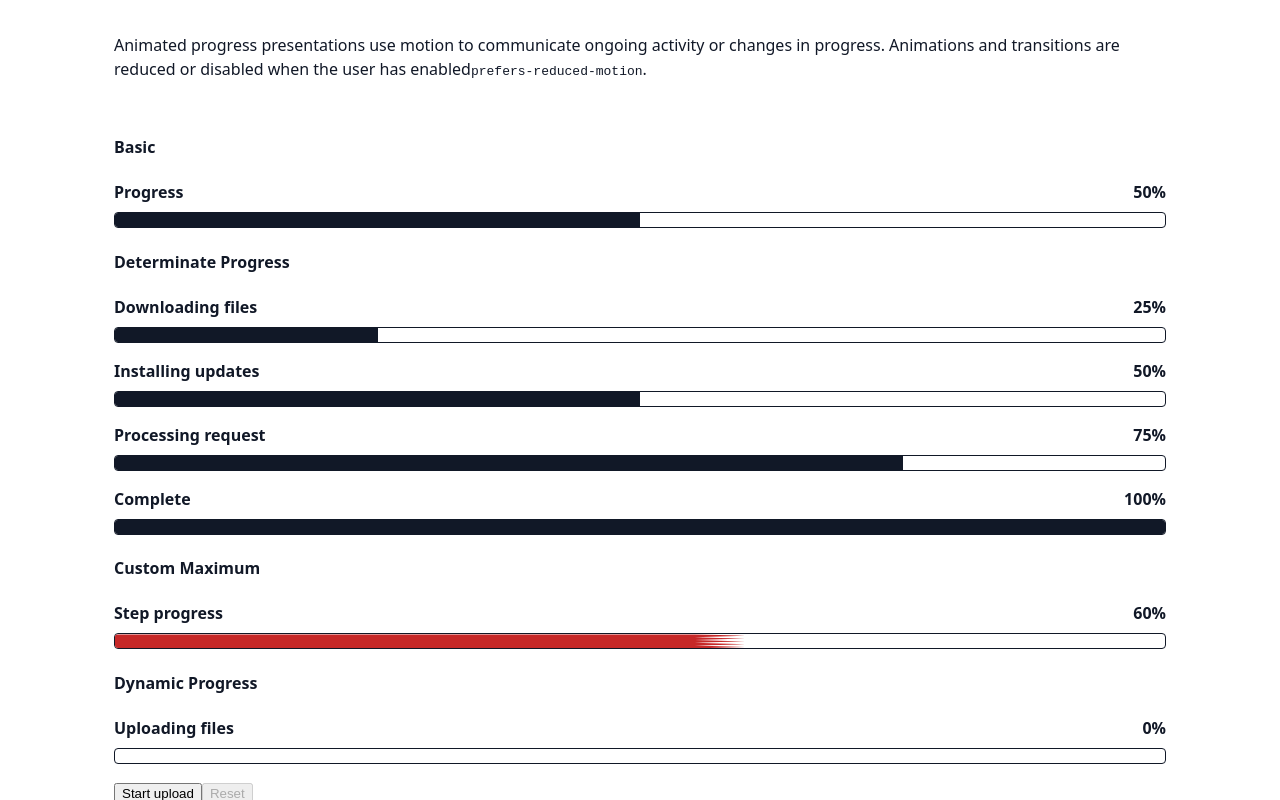
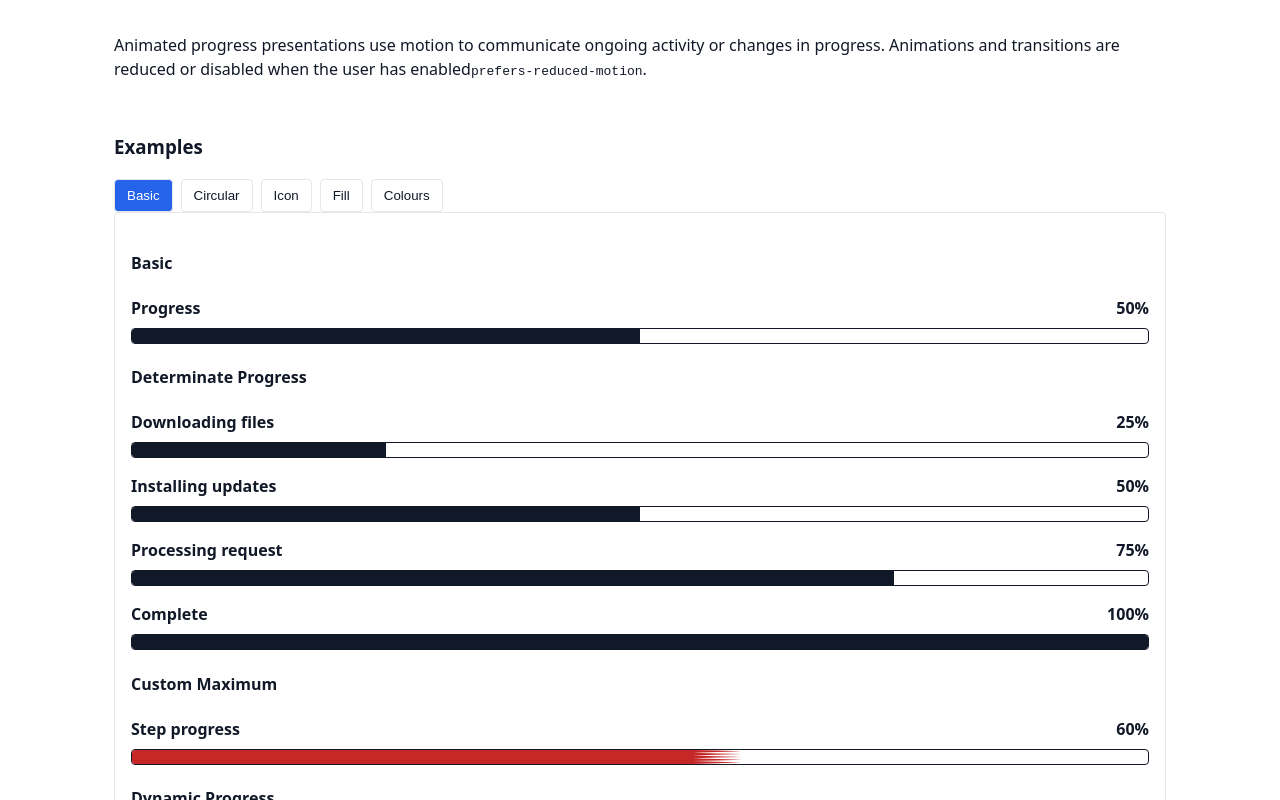
Before and after one commit to rpcorr/accessible-templates, a React (Vite) app: page /progress-indicator in a window 1280 px wide. Shown: the part 2120-2920 px from the top of the page. Built offline with nearby package versions, Linux system fonts and the light colour scheme.

Commit message:
refactor: organize Loading Spinner and Progress Indicator examples into tabs

```diff
--- a/src/examples/LoadingSpinner/LoadingSpinnerExamples.tsx
+++ b/src/examples/LoadingSpinner/LoadingSpinnerExamples.tsx
@@ -1,33 +1,24 @@
 import { LoadingSpinner } from '../../components/LoadingSpinner';
+import { Tabs } from '../../components/Tab';
 
 export const LoadingSpinnerExamples = () => {
   return (
     <section>
       <h3>Examples</h3>
 
-      <h4>Size Variants</h4>
-
-      <div className="row">
-        <LoadingSpinner label="Loading content" size="small" />
-        <LoadingSpinner label="Loading content" size="medium" />
-        <LoadingSpinner label="Loading content" size="large" />
-      </div>
-
-      <h4>Colour Variants</h4>
-
-      <div className="row">
-        <LoadingSpinner label="Loading" colour="default" />
-        <LoadingSpinner label="Loading" colour="success" />
-        <LoadingSpinner label="Loading" colour="warning" />
-        <LoadingSpinner label="Loading" colour="error" />
-        <LoadingSpinner label="Loading" colour="info" />
-      </div>
-
+      <Tabs
+        tabs={[
+          {
+            id: 'animations',
+            label: 'Animations',
+            content: (
+              <>
                 <h4>Animation Variants</h4>
 
                 <p>
-        The Loading Spinner supports spinner, dots, pulse, bars, orbit, and
-        comet presentations for communicating indeterminate activity.
+                  The Loading Spinner supports spinner, dots, pulse, bars,
+                  orbit, and comet presentations for communicating indeterminate
+                  activity.
                 </p>
 
                 <div className="row">
@@ -42,52 +33,132 @@ export const LoadingSpinnerExamples = () => {
                 <h4>Animation Variant Sizes</h4>
 
                 <p>
-        Animation variants can be combined with the <code>size</code> prop to
-        create loading indicators of different visual sizes.
+                  Animation variants can be combined with the <code>size</code>{' '}
+                  prop to create loading indicators of different visual sizes.
                 </p>
 
                 <div className="row loadingSpinnerSizes">
-        <LoadingSpinner label="Loading" variant="spinner" size="small" />
-        <LoadingSpinner label="Loading" variant="spinner" size="medium" />
-        <LoadingSpinner label="Loading" variant="spinner" size="large" />
+                  <LoadingSpinner
+                    label="Loading"
+                    variant="spinner"
+                    size="small"
+                  />
+                  <LoadingSpinner
+                    label="Loading"
+                    variant="spinner"
+                    size="medium"
+                  />
+                  <LoadingSpinner
+                    label="Loading"
+                    variant="spinner"
+                    size="large"
+                  />
                 </div>
 
                 <div className="row loadingSpinnerSizes">
                   <LoadingSpinner label="Loading" variant="dots" size="small" />
-        <LoadingSpinner label="Loading" variant="dots" size="medium" />
+                  <LoadingSpinner
+                    label="Loading"
+                    variant="dots"
+                    size="medium"
+                  />
                   <LoadingSpinner label="Loading" variant="dots" size="large" />
                 </div>
 
                 <div className="row loadingSpinnerSizes">
-        <LoadingSpinner label="Loading" variant="pulse" size="small" />
-        <LoadingSpinner label="Loading" variant="pulse" size="medium" />
-        <LoadingSpinner label="Loading" variant="pulse" size="large" />
+                  <LoadingSpinner
+                    label="Loading"
+                    variant="pulse"
+                    size="small"
+                  />
+                  <LoadingSpinner
+                    label="Loading"
+                    variant="pulse"
+                    size="medium"
+                  />
+                  <LoadingSpinner
+                    label="Loading"
+                    variant="pulse"
+                    size="large"
+                  />
                 </div>
 
                 <div className="row loadingSpinnerSizes">
                   <LoadingSpinner label="Loading" variant="bars" size="small" />
-        <LoadingSpinner label="Loading" variant="bars" size="medium" />
+                  <LoadingSpinner
+                    label="Loading"
+                    variant="bars"
+                    size="medium"
+                  />
                   <LoadingSpinner label="Loading" variant="bars" size="large" />
                 </div>
 
                 <div className="row loadingSpinnerSizes">
-        <LoadingSpinner label="Loading" variant="orbit" size="small" />
-        <LoadingSpinner label="Loading" variant="orbit" size="medium" />
-        <LoadingSpinner label="Loading" variant="orbit" size="large" />
+                  <LoadingSpinner
+                    label="Loading"
+                    variant="orbit"
+                    size="small"
+                  />
+                  <LoadingSpinner
+                    label="Loading"
+                    variant="orbit"
+                    size="medium"
+                  />
+                  <LoadingSpinner
+                    label="Loading"
+                    variant="orbit"
+                    size="large"
+                  />
                 </div>
 
-      <div className="row loadingSpinnerSizes">
-        <LoadingSpinner label="Loading" variant="comet" size="small" />
-        <LoadingSpinner label="Loading" variant="comet" size="medium" />
-        <LoadingSpinner label="Loading" variant="comet" size="large" />
+                <div className="row">
+                  <LoadingSpinner
+                    label="Loading"
+                    variant="comet"
+                    size="small"
+                  />
+                  <LoadingSpinner
+                    label="Loading"
+                    variant="comet"
+                    size="medium"
+                  />
+                  <LoadingSpinner
+                    label="Loading"
+                    variant="comet"
+                    size="large"
+                  />
                 </div>
+              </>
+            ),
+          },
+          {
+            id: 'colours',
+            label: 'Colours',
+            content: (
+              <>
+                <h4>Colour Variants</h4>
 
+                <div className="row">
+                  <LoadingSpinner label="Loading" colour="default" />
+                  <LoadingSpinner label="Loading" colour="success" />
+                  <LoadingSpinner label="Loading" colour="warning" />
+                  <LoadingSpinner label="Loading" colour="error" />
+                  <LoadingSpinner label="Loading" colour="info" />
+                </div>
+              </>
+            ),
+          },
+          {
+            id: 'combinations',
+            label: 'Combinations',
+            content: (
+              <>
                 <h4>Combined Options</h4>
 
                 <p>
-        Size, colour, animation variant, and accessible labels can be combined
-        to create loading indicators appropriate for different interface
-        contexts.
+                  Size, colour, animation variant, and accessible labels can be
+                  combined to create loading indicators appropriate for
+                  different interface contexts.
                 </p>
 
                 <div className="row">
@@ -119,18 +190,33 @@ export const LoadingSpinnerExamples = () => {
                     colour="error"
                   />
                 </div>
-
+              </>
+            ),
+          },
+          {
+            id: 'labels',
+            label: 'Labels',
+            content: (
+              <>
                 <h4>Visible Labels</h4>
 
                 <p>
-        Use the <code>showLabel</code> prop to display the loading message
-        alongside the indicator.
+                  Use the <code>showLabel</code> prop to display the loading
+                  message alongside the indicator.
                 </p>
 
                 <div className="row">
-        <LoadingSpinner label="Loading content" showLabel size="small" />
+                  <LoadingSpinner
+                    label="Loading content"
+                    showLabel
+                    size="small"
+                  />
 
-        <LoadingSpinner label="Saving changes" showLabel size="medium" />
+                  <LoadingSpinner
+                    label="Saving changes"
+                    showLabel
+                    size="medium"
+                  />
 
                   <LoadingSpinner
                     label="Processing request"
@@ -139,6 +225,11 @@ export const LoadingSpinnerExamples = () => {
                     colour="success"
                   />
                 </div>
+              </>
+            ),
+          },
+        ]}
+      />
     </section>
   );
 };
--- a/src/examples/ProgressIndicator/ProgressIndicatorExamples.tsx
+++ b/src/examples/ProgressIndicator/ProgressIndicatorExamples.tsx
@@ -1,5 +1,6 @@
 import { useEffect, useState } from 'react';
 import { ProgressIndicator } from '../../components/ProgressIndicator';
+import { Tabs } from '../../components/Tab';
 
 export const ProgressIndicatorExamples = () => {
   const [progress, setProgress] = useState(0);
@@ -11,8 +12,6 @@ export const ProgressIndicatorExamples = () => {
   const [isCircularRunning, setIsCircularRunning] = useState(false);
   const [isIconRunning, setIsIconRunning] = useState(false);
   const [isFillRunning, setIsFillRunning] = useState(false);
-
-  const [loading, setLoading] = useState(false);
 
   useEffect(() => {
     if (!isRunning) {
@@ -33,18 +32,6 @@ export const ProgressIndicatorExamples = () => {
 
     return () => window.clearInterval(timer);
   }, [isRunning]);
-
-  useEffect(() => {
-    if (!loading) {
-      return;
-    }
-
-    const timer = window.setTimeout(() => {
-      setLoading(false);
-    }, 3000);
-
-    return () => window.clearTimeout(timer);
-  }, [loading]);
 
   useEffect(() => {
     if (!isCircularRunning) {
@@ -148,6 +135,15 @@ export const ProgressIndicatorExamples = () => {
 
   return (
     <section>
+      <h3>Examples</h3>
+
+      <Tabs
+        tabs={[
+          {
+            id: 'basic',
+            label: 'Basic',
+            content: (
+              <>
                 <h4>Basic</h4>
 
                 <ProgressIndicator value={50} label="Progress" showValue />
@@ -155,11 +151,23 @@ export const ProgressIndicatorExamples = () => {
                 <h4>Determinate Progress</h4>
 
                 <div className="stack">
-        <ProgressIndicator value={25} label="Downloading files" showValue />
+                  <ProgressIndicator
+                    value={25}
+                    label="Downloading files"
+                    showValue
+                  />
 
-        <ProgressIndicator value={50} label="Installing updates" showValue />
+                  <ProgressIndicator
+                    value={50}
+                    label="Installing updates"
+                    showValue
+                  />
 
-        <ProgressIndicator value={75} label="Processing request" showValue />
+                  <ProgressIndicator
+                    value={75}
+                    label="Processing request"
+                    showValue
+                  />
 
                   <ProgressIndicator value={100} label="Complete" showValue />
                 </div>
@@ -178,10 +186,18 @@ export const ProgressIndicatorExamples = () => {
                 <h4>Dynamic Progress</h4>
 
                 <div className="stack">
-        <ProgressIndicator value={progress} label="Uploading files" showValue />
+                  <ProgressIndicator
+                    value={progress}
+                    label="Uploading files"
+                    showValue
+                  />
 
                   <div>
-          <button type="button" onClick={startProgress} disabled={isRunning}>
+                    <button
+                      type="button"
+                      onClick={startProgress}
+                      disabled={isRunning}
+                    >
                       Start upload
                     </button>
 
@@ -194,7 +210,15 @@ export const ProgressIndicatorExamples = () => {
                     </button>
                   </div>
                 </div>
+              </>
+            ),
+          },
 
+          {
+            id: 'circular',
+            label: 'Circular',
+            content: (
+              <>
                 <h4>Circular Progress</h4>
 
                 <div className="progress-circle-row">
@@ -267,7 +291,15 @@ export const ProgressIndicatorExamples = () => {
                 <h4>Indeterminate Circular Progress</h4>
 
                 <ProgressIndicator label="Loading results" variant="circular" />
+              </>
+            ),
+          },
 
+          {
+            id: 'icon',
+            label: 'Icon',
+            content: (
+              <>
                 <h4>Icon Progress</h4>
 
                 <div className="stack">
@@ -333,7 +365,15 @@ export const ProgressIndicatorExamples = () => {
                     </button>
                   </div>
                 </div>
+              </>
+            ),
+          },
 
+          {
+            id: 'fill',
+            label: 'Fill',
+            content: (
+              <>
                 <h4>Fill Container Progress</h4>
 
                 <div className="progress-circle-row">
@@ -410,7 +450,15 @@ export const ProgressIndicatorExamples = () => {
                     </button>
                   </div>
                 </div>
+              </>
+            ),
+          },
 
+          {
+            id: 'colours',
+            label: 'Colours',
+            content: (
+              <>
                 <h4>Colour Variants</h4>
 
                 <div className="stack">
@@ -429,7 +477,12 @@ export const ProgressIndicatorExamples = () => {
                     wavy
                   />
 
-        <ProgressIndicator value={35} label="Error" showValue colour="error" />
+                  <ProgressIndicator
+                    value={35}
+                    label="Error"
+                    showValue
+                    colour="error"
+                  />
 
                   <ProgressIndicator
                     value={60}
@@ -438,6 +491,11 @@ export const ProgressIndicatorExamples = () => {
                     colour="info"
                   />
                 </div>
+              </>
+            ),
+          },
+        ]}
+      />
     </section>
   );
 };
```
Lines whose indentation alone changed are shown as unchanged.
